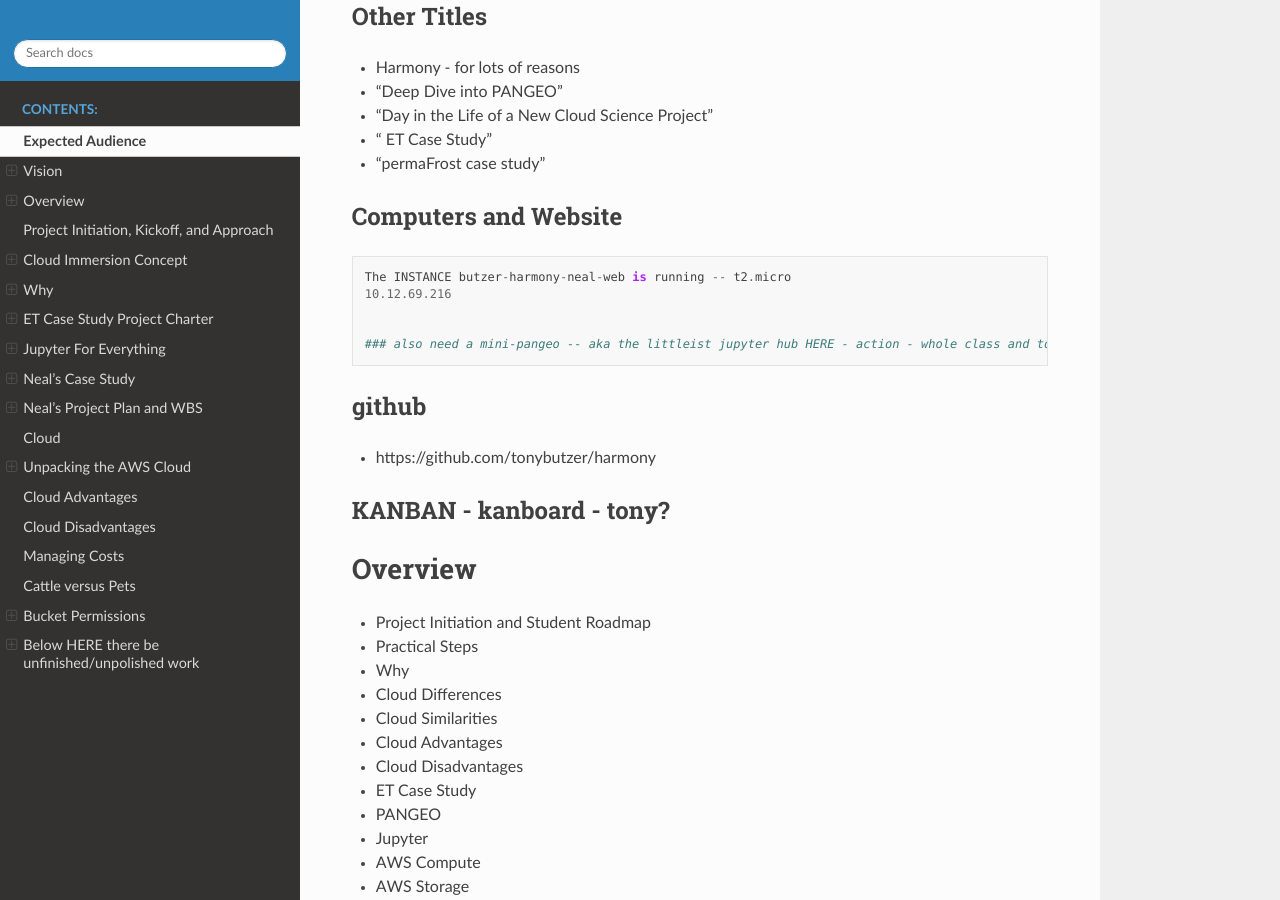
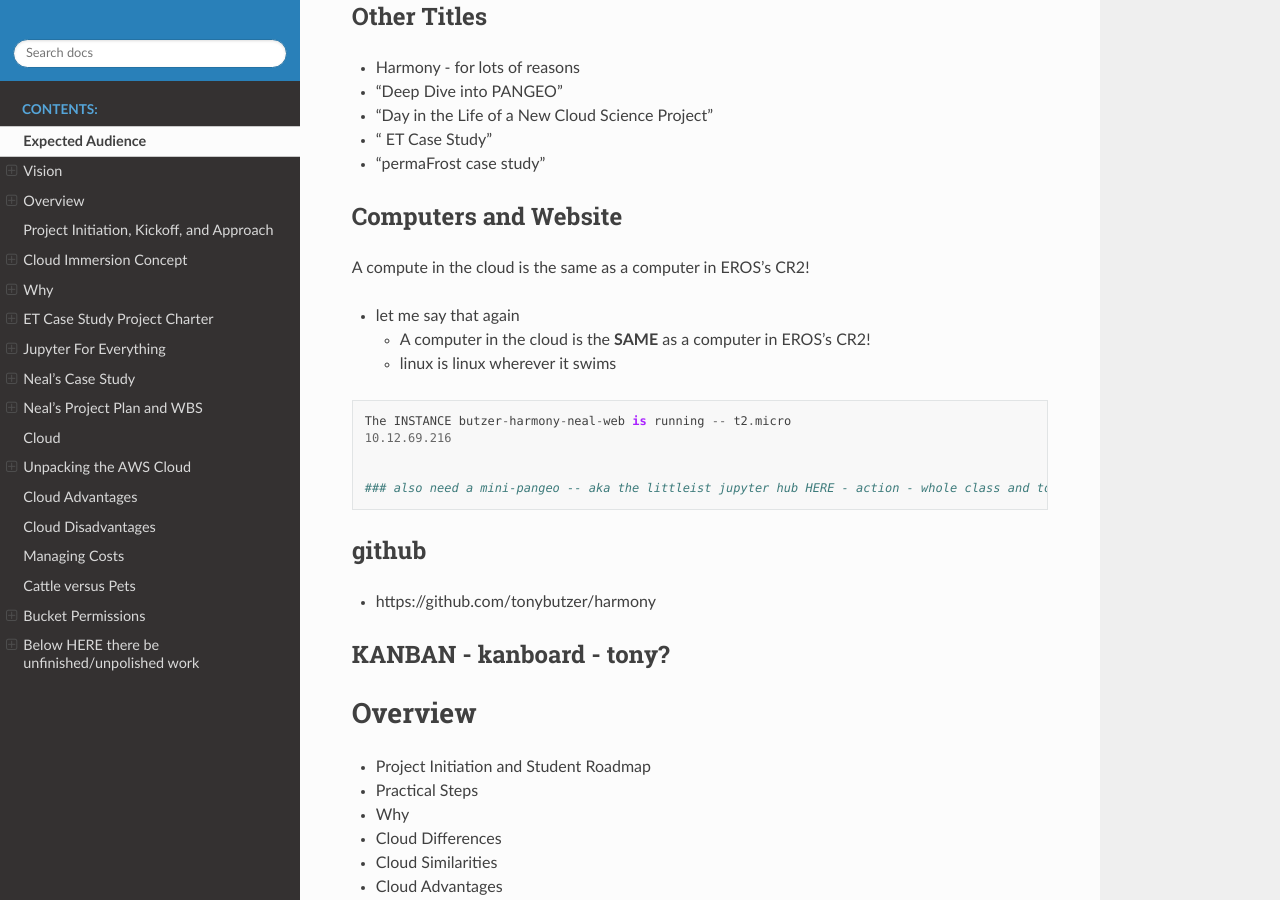
Before and after one commit to tonybutzer/harmony, a Sphinx documentation site: the page built from documentation/source/00define_ET.md, in a window 1280 px wide and 900 px high, scrolled down 534 px. Built offline with Sphinx 7.4.7 and the Read the Docs theme 2.0.0, drawn with Linux system fonts in a browser that asks for light colours; pages that are not in the unit, such as notebooks, are missing from menus.

Commit message:
automatic git update from Makefile

````diff
--- a/documentation/source/00define_ET.md
+++ b/documentation/source/00define_ET.md
@@ -27,6 +27,11 @@
 
 
 ## Computers and Website
+
+A compute in the cloud is the same as a computer in EROS's CR2!
+- let me say that again
+	- A computer in the cloud is the **SAME** as a computer in EROS's CR2!
+	- linux is linux wherever it swims
 
 ```
 The INSTANCE butzer-harmony-neal-web is running -- t2.micro
````
